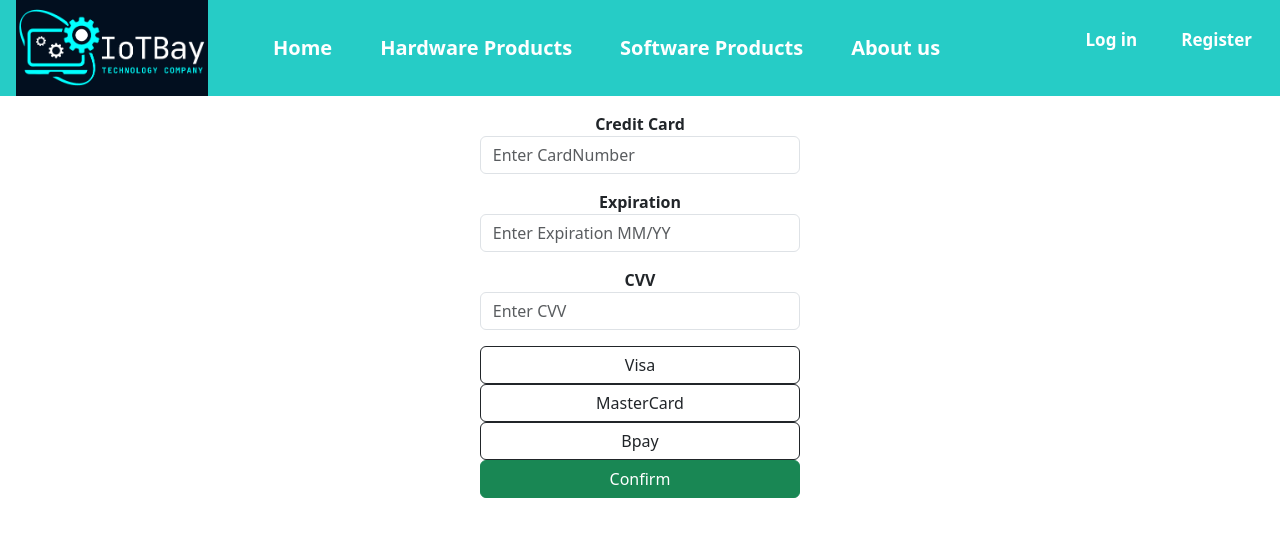
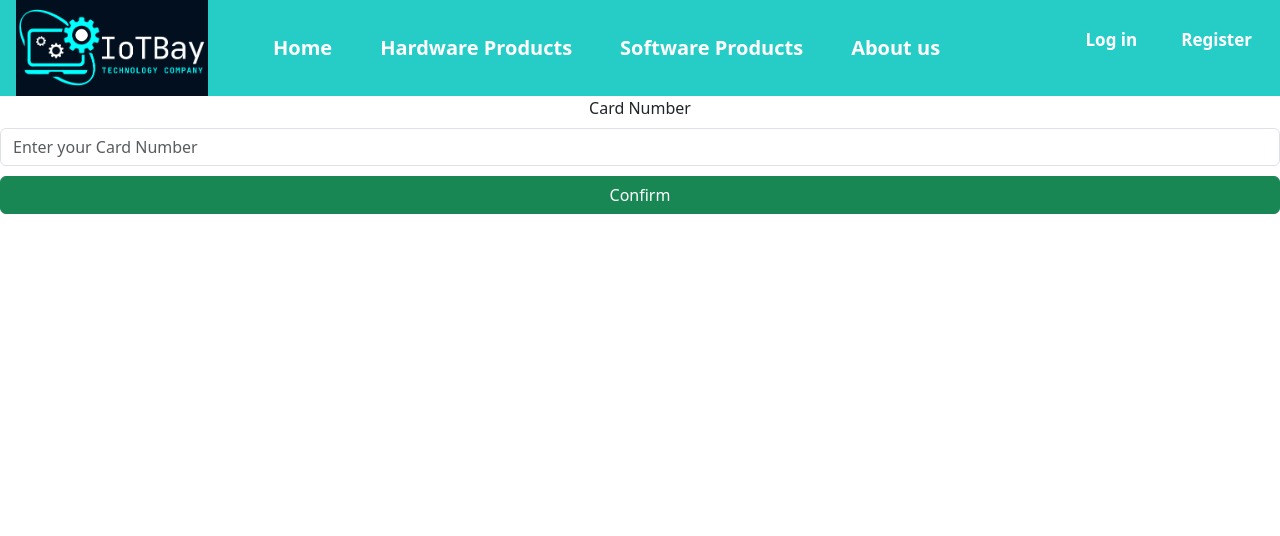
Before and after one commit to Taehexnlee/iotbay_demo, a React (Create React App) app: page /PaymentAdd in a window 1280 px wide. Shown: the top 536 px of the page. Built offline with nearby package versions, Linux system fonts and the light colour scheme.

Commit message:
paymentadd

```diff
--- a/src/pages/PaymentAdd.js
+++ b/src/pages/PaymentAdd.js
@@ -1,107 +1,70 @@
 import axios from 'axios';
 import React, { useState } from 'react';
-import { useNavigate } from 'react-router-dom';
+import { isRouteErrorResponse, useNavigate } from 'react-router-dom';
 
 import paymentValidation from '../pages/PaymentValidation';
 
 export default function Payment() {
     let navigate = useNavigate();
 
-    const [selectedMethod, setSelectedMethod] = useState();
-
-    const toggleSelected = (cardtype) => {
-        setSelectedMethod(cardtype);
-        setPaymentDetails(prevDetails => ({ ...prevDetails, cardtype }));
-    };
-
     const [paymentDetails, setPaymentDetails] = useState({
         cardNumber: "",
-        expirationDate: "",
+        expiration: "",
         cvv: "",
         cardtype: ""
     });
     const [errors, setErrors] = useState({
         cardNumberError: "",
-        expirationDateError: "",
+        expirationError: "",
         cvvError: ""
     });
 
-    const handleInput = (event) => {
-        const { name, value } = event.target;
-        setPaymentDetails({ ...paymentDetails, [name]: value });
-    };
+    const onInputChange = (e) => {
+        const value =
+          e.target.type === "checkbox" ? e.target.checked : e.target.value;
+          setPaymentDetails({ ...paymentDetails, [e.target.name]: value });
+      };
 
-    const handleSubmit = async (event) => {
-        event.preventDefault();
-        console.log("Form submission started");
-        setPaymentDetails(prevDetails => ({ ...prevDetails, cardtype: selectedMethod }));
-        const validationErrors = paymentValidation(paymentDetails);
+    const onSubmit = async (e) => {
+        e.preventDefault();
 
-        if (Object.keys(validationErrors).length > 0) {
-            setErrors(validationErrors);
-            return;
+        // Check if all fields are filled out
+        if (
+          !paymentDetails.cardNumber
+        ) {
+          setErrors(true); // Set error state to true
+          return;
         }
 
+        // If everything is filled out, make the API call
         try {
-            const response = await axios.post('http://localhost:8080/user/${userId}/payment-options', paymentDetails);
-            if (response.status === 200) {
-                navigate('/success');
-            } else {
-                setErrors({ ...errors, payment: "Payment processing was not successful. Please try again later." });
-            }
+            console.log(paymentDetails);
+          await axios.post("http://localhost:8080/payment", paymentDetails);
+          navigate("/");
         } catch (error) {
-            console.error('Failed to submit payment:', error);
-            setErrors({ ...errors, payment: "Payment failed. Please try again later." });
+          // Handle the error appropriately
+          console.error("There was an error submitting the form:", errors);
         }
-    };
-
-    const handleSuccess = () => {
-        navigate('/success');
       };
 
     return (
-        <div className='d-flex justify-content-center align-items-center bg-white'>
-            <div className='bg-white p-3 row'>
-                <form onSubmit={handleSubmit}>
-                    <div className='mb-3'>
-                        <label htmlFor='cardNumber'><strong>Credit Card</strong></label>
-                        <input type='text' placeholder='Enter CardNumber' name='cardNumber'
-                               onChange={handleInput} className='form-control rounded'/>
-                        {errors.cardNumberError && <span className='text-danger'>{errors.cardNumberError}</span>}
-                    </div>
-                    <div className='mb-3'>
-                        <label htmlFor='expirationDate'><strong>Expiration</strong></label>
-                        <input type='text' placeholder='Enter Expiration MM/YY' name='expirationDate'
-                               onChange={handleInput} className='form-control rounded'/>
-                        {errors.expirationDateError &&
-                            <span className='text-danger'>{errors.expirationDateError}</span>}
-                    </div>
-                    <div className='mb-3'>
-                        <label htmlFor='cvv'><strong>CVV</strong></label>
-                        <input type='text' placeholder='Enter CVV' name='cvv'
-                               onChange={handleInput} className='form-control rounded'/>
-                        {errors.cvvError && <span className='text-danger'>{errors.cvvError}</span>}
-                    </div>
+            <div className="mb-3">
+                <form onSubmit={onSubmit}>
+                  <label htmlFor="cardNumber" className="form-label">
+                    Card Number
+                  </label>
+                  <input
+                    type="text"
+                    className={`form-control`}
+                    placeholder="Enter your Card Number"
+                    name="cardNumber"
+                    value={paymentDetails.cardNumber}
+                    onChange={onInputChange}
+                  />
+                  <button type="submit" className='btn btn-success w-100'>Confirm</button>
+                  </form>
+                </div>
 
-                    {errors.auth && <div className="alert alert-danger" role="alert">{errors.auth}</div>}
-                    <button type="button"
-                        className={`btn ${selectedMethod === 'Visa' ? 'btn-dark' : 'btn-outline-dark'}`}
-                        onClick={() => toggleSelected('Visa')}>
-                        Visa
-                    </button>
-                    <button type="button"
-                        className={`btn ${selectedMethod === 'MasterCard' ? 'btn-dark' : 'btn-outline-dark'}`}
-                        onClick={() => toggleSelected('MasterCard')}>
-                        MasterCard
-                    </button>
-                    <button type="button"
-                        className={`btn ${selectedMethod === 'Bpay' ? 'btn-dark' : 'btn-outline-dark'}`}
-                        onClick={() => toggleSelected('Bpay')}>
-                        Bpay
-                    </button>
-                    <button onClick={handleSuccess} className='btn btn-success w-100'>Confirm</button>
-                </form>
-            </div>
-        </div>
+
     );
 }
--- a/src/pages/PaymentDetail.js
+++ b/src/pages/PaymentDetail.js
@@ -1,48 +1,106 @@
-import React, { useState, useEffect } from 'react';
 import axios from 'axios';
+import React, { useState } from 'react';
 import { useNavigate } from 'react-router-dom';
 
-const PaymentOptions = () => {
-  const [payments, setPayments] = useState([]);
-  const userId = JSON.parse(localStorage.getItem("user"))?.id;
-  const navigate = useNavigate();
+import paymentValidation from '../pages/PaymentValidation';
 
-  useEffect(() => {
-    if (!userId) {
-      navigate("/login");
-      return;
-    }
-    // Fetch payment details for the logged-in user from the backend
-    axios.get(`http://localhost:8080/api/payment/${userId}`)
-      .then((response) => {
-        console.log("Fetched payment details from backend:", response.data);
-        setPayments(response.data);
-      })
-      .catch((error) => {
-        console.error("Error fetching payment details:", error);
-      });
-  }, [userId, navigate]);
+export default function Payment() {
+    let navigate = useNavigate();
 
-  const handleAddPayment = () => {
-    navigate('/paymentAdd');
-  };
+    const [selectedMethod, setSelectedMethod] = useState();
 
-  return (
-    <div>
-      <h2>Payments</h2>
-      <h3>Payment options</h3>
-      <ul className="paymentDetails">
-        {payments.map((payment) => (
-          <li key={payment.id}>
-            Credit Card: **** **** **** {payment.cardNumber.slice(-4)} <br />
-            Expiration: {payment.expiration} <br />
-            Card Type: {payment.cardtype} <br />
-          </li>
-        ))}
-      </ul>
-      <button onClick={handleAddPayment} className="btn btn-primary">Add Payment</button>
-    </div>
-  );
-};
+    const toggleSelected = (cardtype) => {
+        setSelectedMethod(cardtype);
+        setPaymentDetails(prevDetails => ({ ...prevDetails, cardtype }));
+    };
 
-export default PaymentOptions;
+    const [paymentDetails, setPaymentDetails] = useState({
+        cardNumber: "",
+        expirationDate: "",
+        cvv: "",
+        cardtype: ""
+    });
+    const [errors, setErrors] = useState({
+        cardNumberError: "",
+        expirationDateError: "",
+        cvvError: ""
+    });
+
+    const handleInput = (event) => {
+        const { name, value } = event.target;
+        setPaymentDetails({ ...paymentDetails, [name]: value });
+    };
+
+    const handleSubmit = async (event) => {
+        event.preventDefault();
+        console.log("Form submission started");
+        setPaymentDetails(prevDetails => ({ ...prevDetails, cardtype: selectedMethod }));
+        const validationErrors = paymentValidation(paymentDetails);
+
+        if (Object.keys(validationErrors).length > 0) {
+            setErrors(validationErrors);
+            return;
+        }
+
+        console.log('payment details', paymentDetails);
+
+        try {
+            console.log('Sending payment details:', paymentDetails);
+            const response = await axios.post('http://localhost:8080/payment', paymentDetails);
+            if (response.status === 200) {
+                navigate('/success');
+            } else {
+                setErrors({ ...errors, payment: "Payment processing was not successful. Please try again later." });
+            }
+        } catch (error) {
+            console.error('Failed to submit payment:', error);
+            setErrors({ ...errors, payment: "Payment failed. Please try again later." });
+        }
+    };
+
+    return (
+        <div className='d-flex justify-content-center align-items-center bg-white'>
+            <div className='bg-white p-3 row'>
+                <form onSubmit={handleSubmit}>
+                    <div className='mb-3'>
+                        <label htmlFor='cardNumber'><strong>Credit Card</strong></label>
+                        <input type='text' placeholder='Enter CardNumber' name='cardNumber'
+                               value={paymentDetails.cardNumber} onChange={handleInput} className='form-control rounded'/>
+                        {errors.cardNumberError && <span className='text-danger'>{errors.cardNumberError}</span>}
+                    </div>
+                    <div className='mb-3'>
+                        <label htmlFor='expirationDate'><strong>Expiration</strong></label>
+                        <input type='text' placeholder='Enter Expiration MM/YY' name='expirationDate'
+                               onChange={handleInput} className='form-control rounded'/>
+                        {errors.expirationDateError &&
+                            <span className='text-danger'>{errors.expirationDateError}</span>}
+                    </div>
+                    <div className='mb-3'>
+                        <label htmlFor='cvv'><strong>CVV</strong></label>
+                        <input type='text' placeholder='Enter CVV' name='cvv'
+                               onChange={handleInput} className='form-control rounded'/>
+                        {errors.cvvError && <span className='text-danger'>{errors.cvvError}</span>}
+                    </div>
+
+                    {errors.auth && <div className="alert alert-danger" role="alert">{errors.auth}</div>}
+                    <button type="button"
+                        className={`btn ${selectedMethod === 'Visa' ? 'btn-dark' : 'btn-outline-dark'}`}
+                        onClick={() => toggleSelected('Visa')}>
+                        Visa
+                    </button>
+                    <button type="button"
+                        className={`btn ${selectedMethod === 'MasterCard' ? 'btn-dark' : 'btn-outline-dark'}`}
+                        onClick={() => toggleSelected('MasterCard')}>
+                        MasterCard
+                    </button>
+                    <button type="button"
+                        className={`btn ${selectedMethod === 'Bpay' ? 'btn-dark' : 'btn-outline-dark'}`}
+                        onClick={() => toggleSelected('Bpay')}>
+                        Bpay
+                    </button>
+                    <button type="submit" className='btn btn-success w-100'>Confirm</button>
+                </form>
+            </div>
+        </div>
+    );
+}
```
Also changed, not shown: src/pages/PaymentHistory.js (+7 -10 lines).
